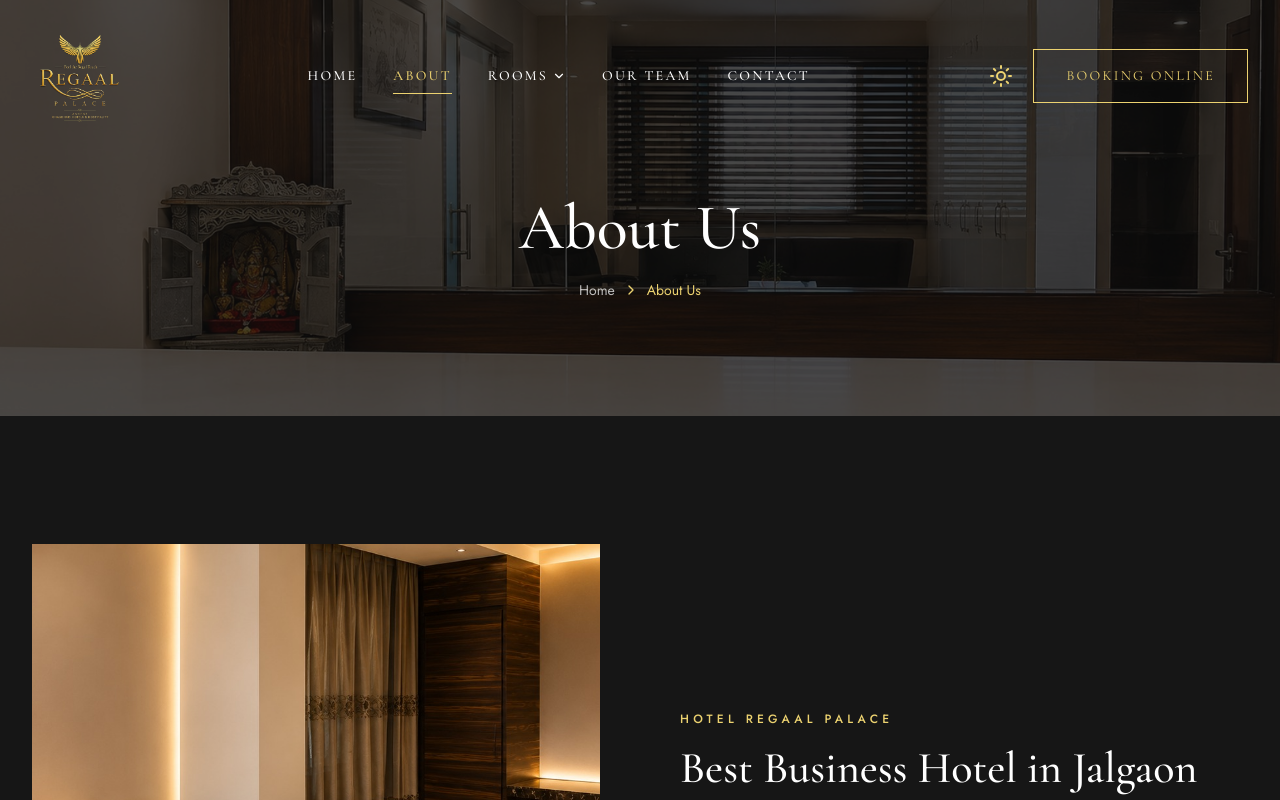
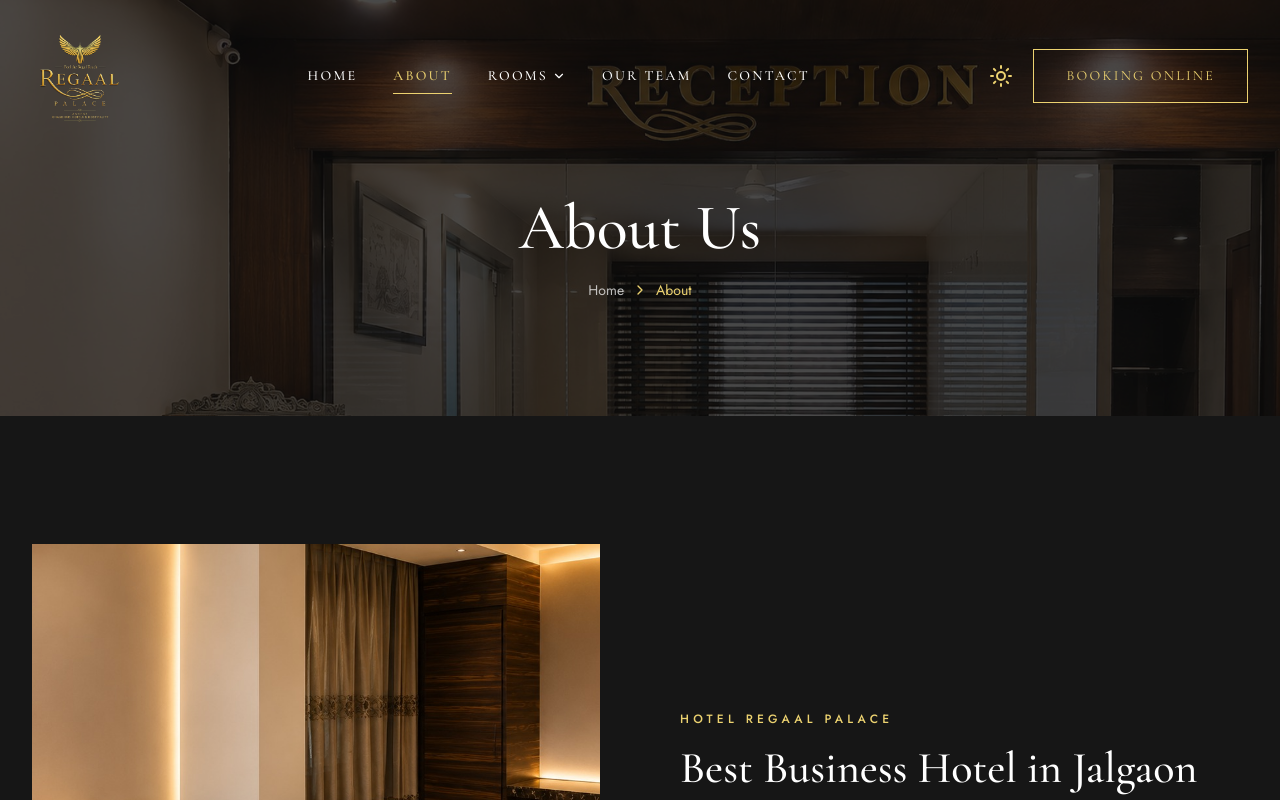
Before and after one commit to cruzic00/Regaal-palace, a React (Vite) app: page /about in a window 1280 px wide. Shown: the top 800 px of the page. Built offline with nearby package versions, Linux system fonts and the light colour scheme.

Commit message:
feat: add ContactPage and AboutPage to the site structure

```diff
--- a/src/pages/AboutPage.jsx
+++ b/src/pages/AboutPage.jsx
@@ -8,7 +8,12 @@
 export default function AboutPage() {
   return (
     <>
-      <PageHero title="About Us" image="/images/aboutus.jpeg" />
+      <PageHero
+              title="About Us"
+              crumb="About"
+              image="/images/aboutus.jpeg"
+              position="50% 0%"
+            />
       <About />
       <Amenities />
       <Manager />
--- a/src/pages/ContactPage.jsx
+++ b/src/pages/ContactPage.jsx
@@ -40,6 +40,7 @@
         title="Contact Us"
         crumb="Contact"
         image="/images/aboutus1.jpeg"
+        position="50% 20%"
       />
 
       <section className="py-16 sm:py-20 lg:py-32">
```
